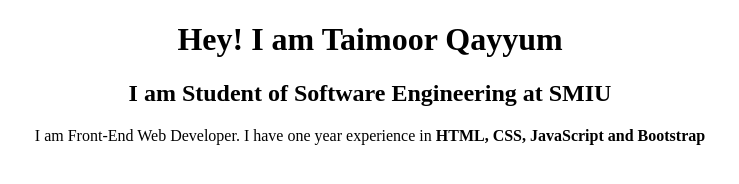
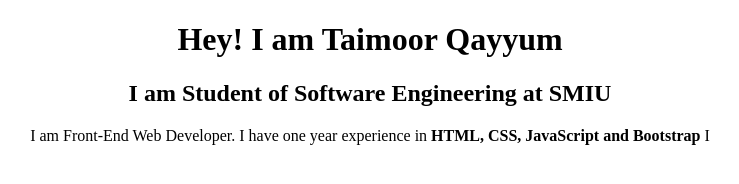
Before and after one commit to TaimoorQayyum/For-Assignment, a plain HTML site: page index.html in a window 1280 px wide. Shown: the full height of the page, 270-1009 px from the left. Drawn offline with Linux system fonts and the light colour scheme.

Commit message:
Update index.html

```diff
--- a/index.html
+++ b/index.html
@@ -9,7 +9,7 @@
     <center>
         <h1>Hey! I am Taimoor Qayyum</h1>
         <h2>I am Student of Software Engineering at SMIU</h2>
-        <p>I am Front-End Web Developer. I have one year experience in <b>HTML, CSS, JavaScript and Bootstrap</b>  </p>
+        <p>I am Front-End Web Developer. I have one year experience in <b>HTML, CSS, JavaScript and Bootstrap</b> I   </p>
     </center>
 
 </body>
```
